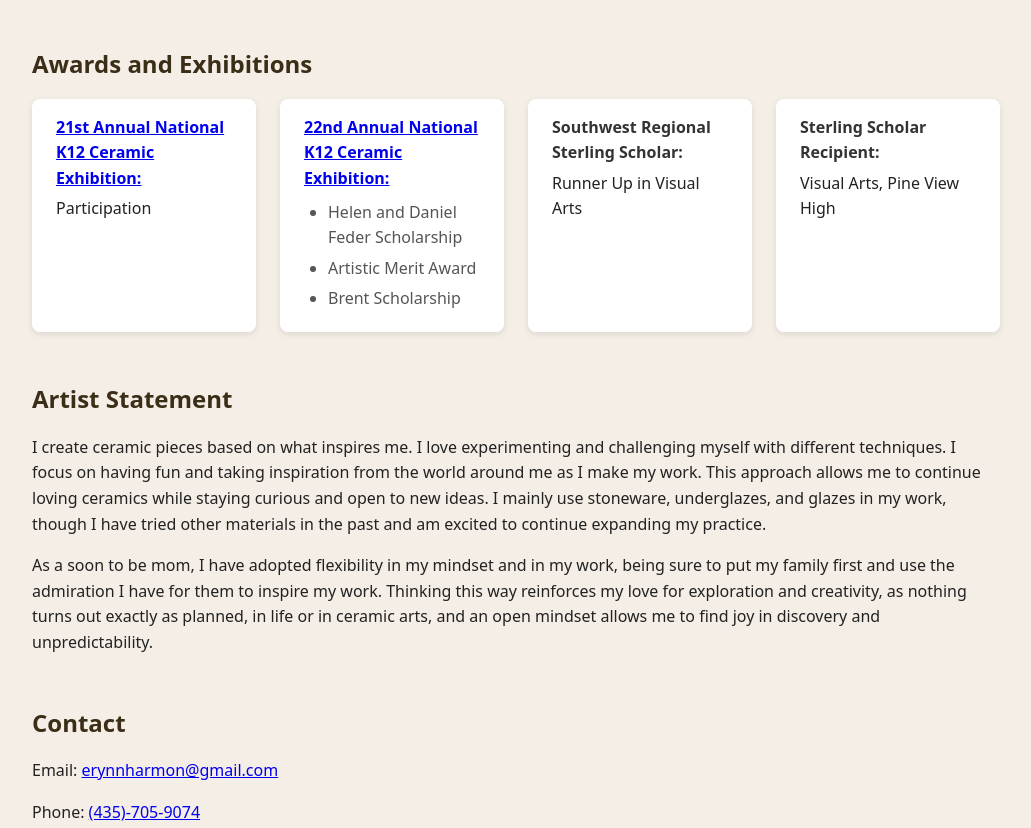
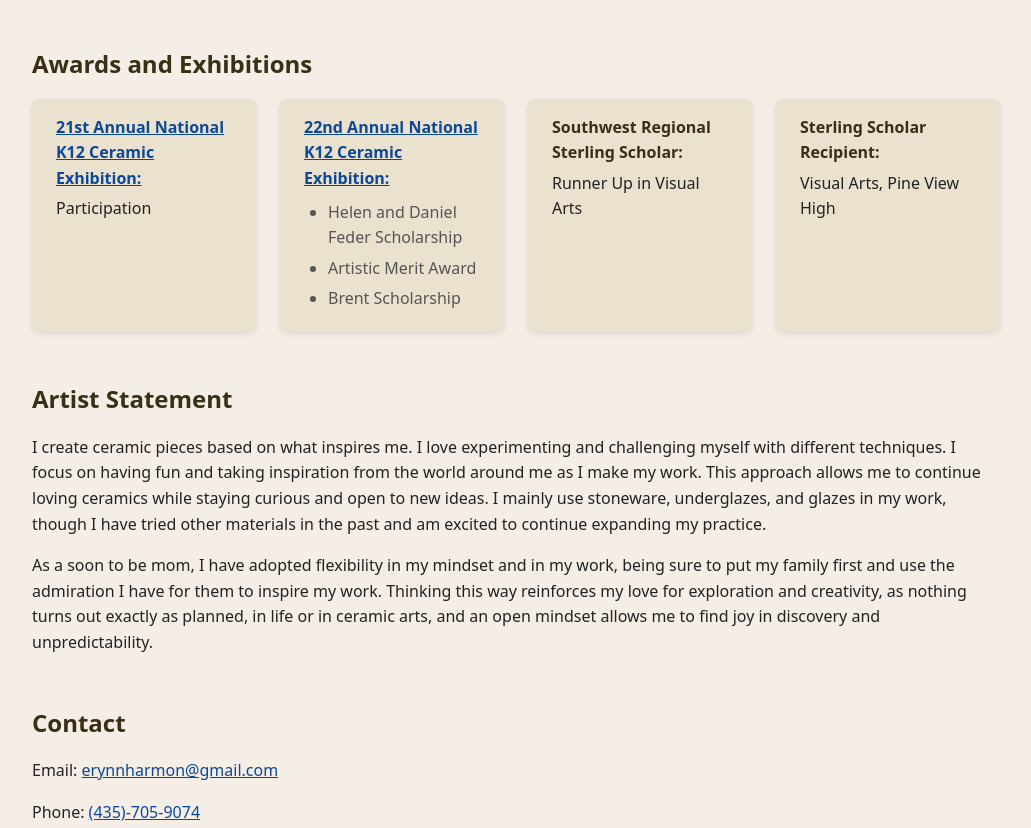
Before and after one commit to Erynn-Harmon-Ceramics/erynn-harmon-ceramics.github.io, a website: page index.html in a window 1280 px wide. Shown: the part 1128-1956 px from the top of the page, without its empty margins (124-1155 px from the left). Drawn offline with Linux system fonts and the light colour scheme.

Commit message:
Messing with colors

```diff
--- a/index.html
+++ b/index.html
@@ -56,7 +56,7 @@
       <ul class="awards-list">
         <li>
           <strong>
-            <a href="https://www.k12clay.org/k12-ceramic-exhibition/exhibition-detail-piece-view.asp?event=16&workID=7262&sort=">
+            <a href="https://www.k12clay.org/k12-ceramic-exhibition/exhibition-detail-piece-view.asp?event=16&workID=7262&sort=" class="hyperlink">
               21st Annual National K12 Ceramic Exhibition:
             </a>
           </strong>
@@ -65,7 +65,7 @@
 
         <li>
           <strong>
-            <a href="https://www.k12clay.org/k12-ceramic-exhibition/exhibition-detail-piece-view.asp?event=17&workID=8941&sort=">
+            <a href="https://www.k12clay.org/k12-ceramic-exhibition/exhibition-detail-piece-view.asp?event=17&workID=8941&sort=" class="hyperlink">
               22nd Annual National K12 Ceramic Exhibition:
             </a>
           </strong>
@@ -100,8 +100,8 @@
 
     <section id="contact">
       <h2>Contact</h2>
-      <p>Email: <a href="mailto:erynnharmon@gmail.com">erynnharmon@gmail.com</a></p>
-      <p>Phone: <a href="tel:+14357059074">(435)-705-9074</a></p>
+      <p>Email: <a href="mailto:erynnharmon@gmail.com" class="hyperlink">erynnharmon@gmail.com</a></p>
+      <p>Phone: <a href="tel:+14357059074" class="hyperlink">(435)-705-9074</a></p>
     </section>
 
     <section id="portfolio">
--- a/styles.css
+++ b/styles.css
@@ -53,6 +53,22 @@ header {
 .banner-content p {
   font-size: 1.5rem;
   font-weight: 300;
+}
+
+.hyperlink {
+  color: #0C4897;
+}
+
+.hyperlink:visited {
+  color: #000000;
+}
+
+.hyperlink:hover {
+  color: #6B7E99;
+}
+
+.hyperlink:active {
+  color: #001D54;
 }
 
 /* ===== Sticky Navbar ===== */
@@ -124,7 +140,7 @@ h2 {
 }
 
 .awards-list > li {
-  background: #fff;
+  background: #EAE1CF;
   padding: 1rem 1.5rem;
   border-radius: 8px;
   box-shadow: 0 2px 6px rgba(0,0,0,0.1);
@@ -139,7 +155,7 @@ h2 {
 .awards-list li strong {
   display: block;
   margin-bottom: 0.3rem;
-  color: #333;
+  color: #3A2E17;
 }
 
 .scholarships-list {
```
